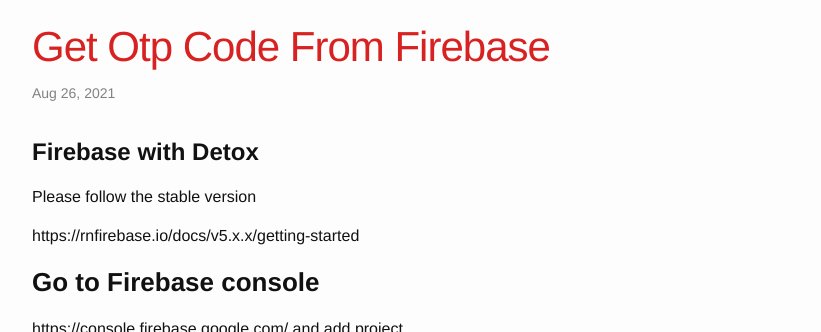
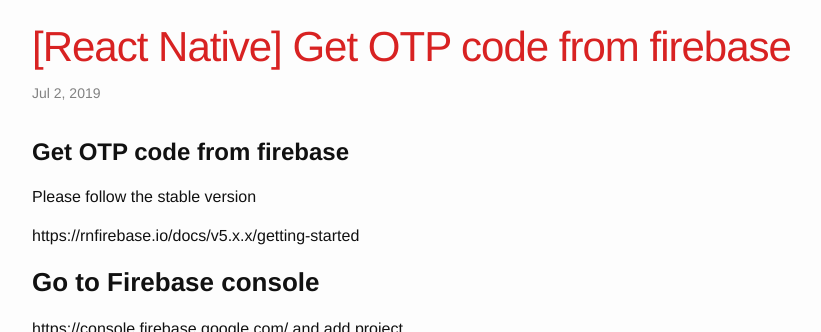
Before and after one commit to mymai91/mymai91.github.io, a Jekyll site: the page built from _posts/2021-08-26-get-otp-code-from-firebase.md, in a window 1280 px wide and 900 px high, cut to the strip 508-840 px from the top of the window. Shown: the whole strip, without its empty margins (113-934 px from the left). Built offline with Jekyll 4.4.1, drawn with Linux system fonts in a browser that asks for light colours; nearby versions of some CDN libraries; our own code applies the rules of GitHub Pages for plain Markdown files; comment, search, counter and statistics services are not loaded.

Commit message:
Update 2021-08-26-get-otp-code-from-firebase.md

```diff
--- a/_posts/2021-08-26-get-otp-code-from-firebase.md
+++ b/_posts/2021-08-26-get-otp-code-from-firebase.md
@@ -1,4 +1,12 @@
-# **Firebase with Detox**
+---
+layout: post
+title:  "[React Native] Get OTP code from firebase"
+comments: true
+date:   2019-07-02 15:07:33 +0700
+categories: React Native
+---
+
+# **Get OTP code from firebase**
 
 Please follow the stable version
 
```
